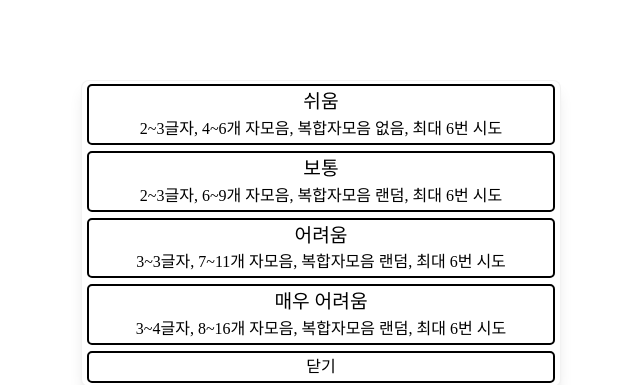
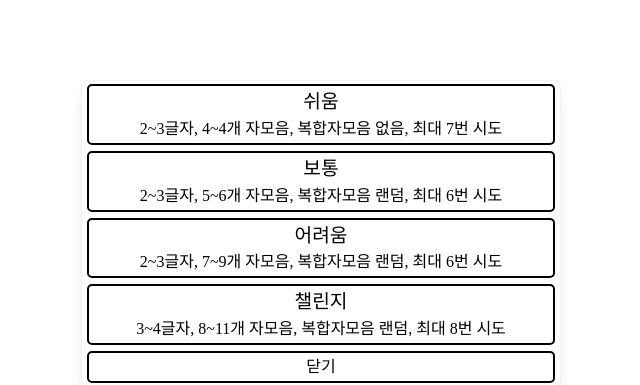
Before and after one commit to Keunsori-Developer/taraedle-web, a React (Create React App) app: page / in a window 1280 px wide. Both pictures are taken after a click on the button "게임시작". Shown: the top 385 px of the page, without its empty margins (319-959 px from the left). Built offline with nearby package versions, Linux system fonts and the light colour scheme; a web font is replaced by a local one.

Commit message:
매우 어려움 난이도 챌린지 난이도로 변경

```diff
--- a/src/component/modal/LevelPopUp.tsx
+++ b/src/component/modal/LevelPopUp.tsx
@@ -27,25 +27,25 @@ export const LevelPopUp = ({ isOpen, isClose }: Modal) => {
                     <h1 style={{fontSize: '1.2rem'}}>
                         쉬움
                     </h1>
-                    2~3글자, 4~6개 자모음, 복합자모음 없음, 최대 6번 시도
+                    2~3글자, 4~4개 자모음, 복합자모음 없음, 최대 7번 시도
                 </button>
                 <button className="select" onClick={(e) => selectQuiz(e.currentTarget.value)} value={'MEDIUM'}>
                     <h1 style={{fontSize: '1.2rem'}}>
                         보통
                     </h1>
-                    2~3글자, 6~9개 자모음, 복합자모음 랜덤, 최대 6번 시도
+                    2~3글자, 5~6개 자모음, 복합자모음 랜덤, 최대 6번 시도
                 </button>
                 <button className="select" onClick={(e) => selectQuiz(e.currentTarget.value)} value={'HARD'}>
                     <h1 style={{fontSize: '1.2rem'}}>
                         어려움
                     </h1>
-                    3~3글자, 7~11개 자모음, 복합자모음 랜덤, 최대 6번 시도
+                    2~3글자, 7~9개 자모음, 복합자모음 랜덤, 최대 6번 시도
                 </button>
-                <button className="select" onClick={(e) => selectQuiz(e.currentTarget.value)} value={'VERYHARD'}>
+                <button className="select" onClick={(e) => selectQuiz(e.currentTarget.value)} value={'CHALLENGE'}>
                     <h1 style={{fontSize: '1.2rem'}}>
-                        매우 어려움
+                        챌린지
                     </h1>
-                    3~4글자, 8~16개 자모음, 복합자모음 랜덤, 최대 6번 시도
+                    3~4글자, 8~11개 자모음, 복합자모음 랜덤, 최대 8번 시도
                 </button>
                 <button className="select" onClick={() => { isClose() }}>닫기</button>
             </div>
```
